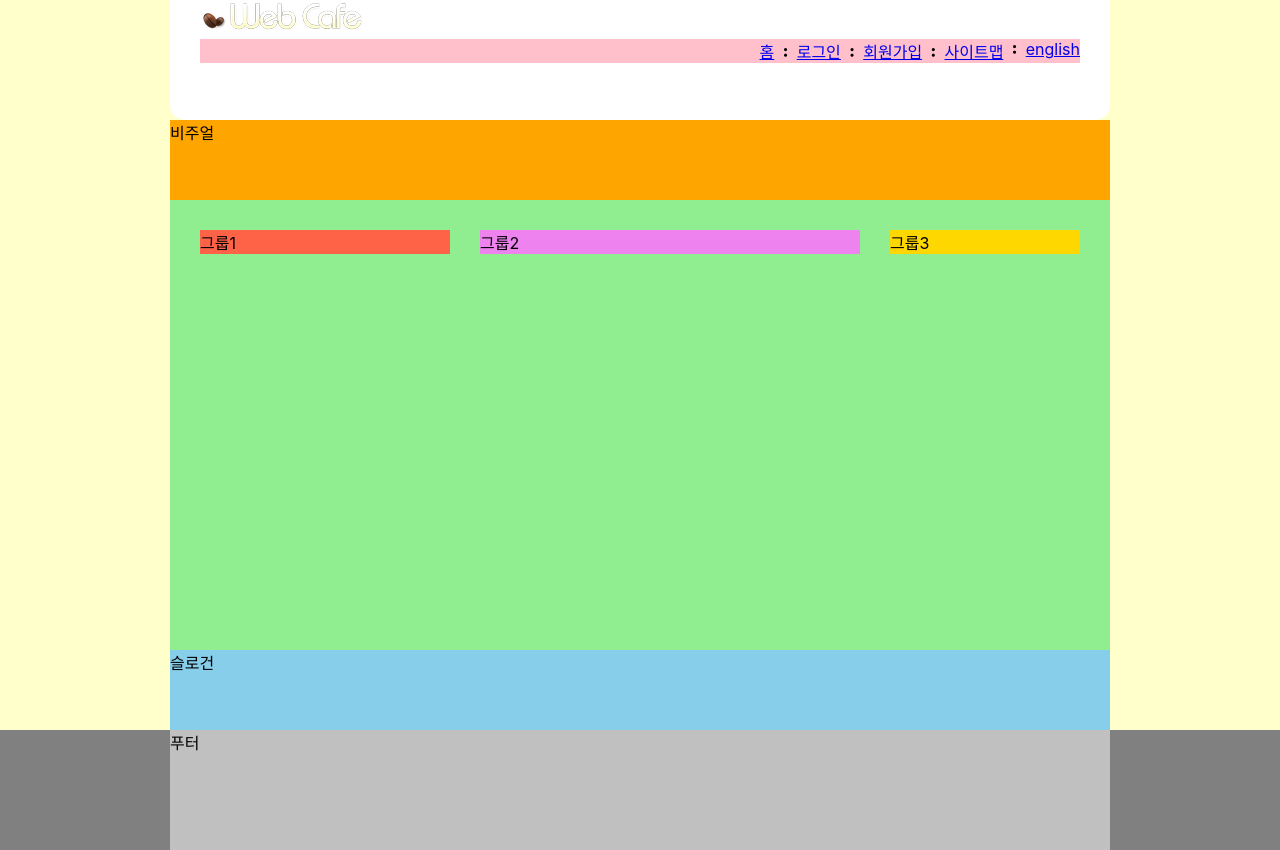
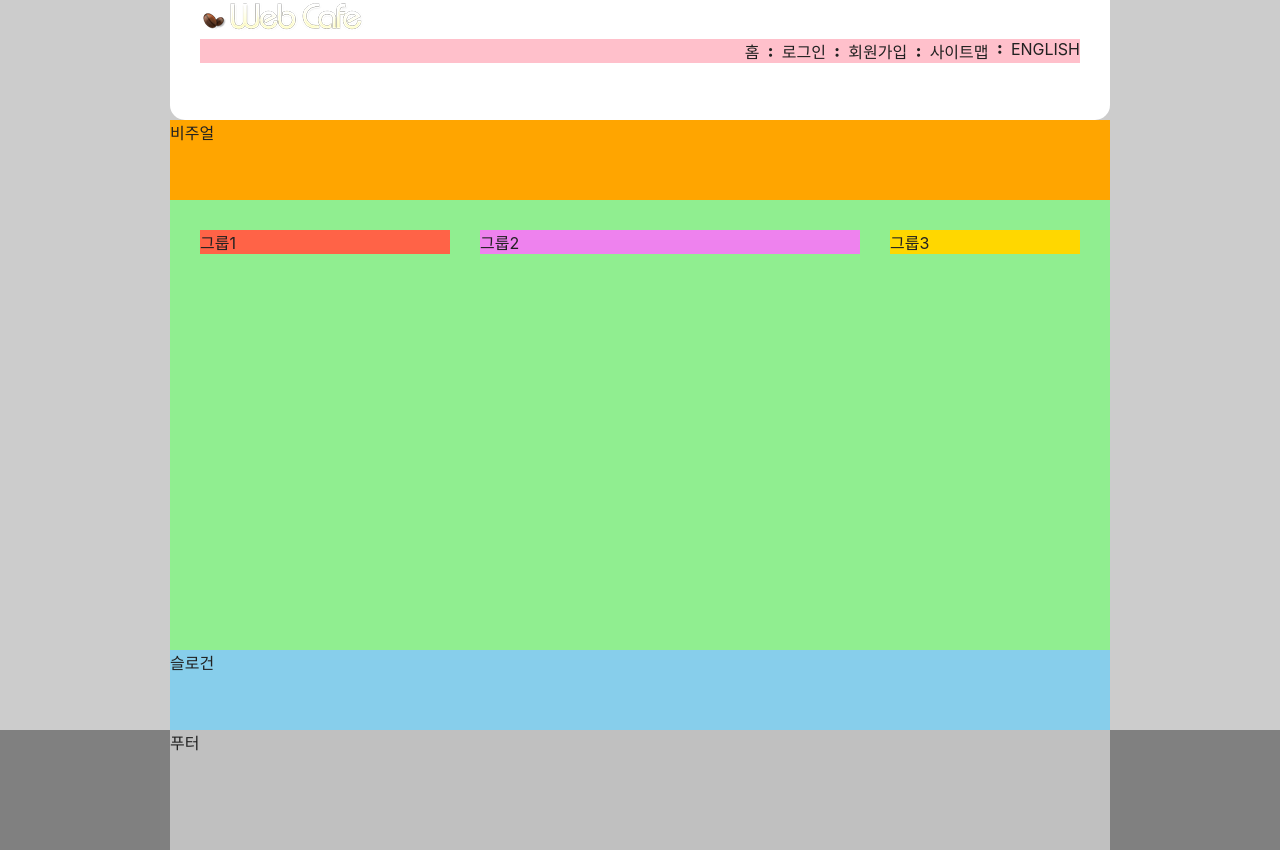
Before and after one commit to jangjihoon96/HTML5, a website: page index.html in a window 1280 px wide. Drawn offline with Linux system fonts and the light colour scheme; a web font is replaced by a local one.

Commit message:
영문 대소문자 변환 실습

```diff
--- a/styles/style.css
+++ b/styles/style.css
@@ -5,9 +5,14 @@
 *, *::before, *::after{
   box-sizing: border-box;
 }
+a{
+  color: inherit;
+  text-decoration: none;
+}
 /* 본문 스타일 */
 body{
-  background-color: #ffc;
+  color: #212121;
+  background-color: #cccccc;
   font-family: "Pretendard Variable", Pretendard, -apple-system, BlinkMacSystemFont, system-ui, Roboto, "Helvetica Neue", "Segoe UI", "Apple SD Gothic Neo", "Noto Sans KR", "Malgun Gothic", "Apple Color Emoji", "Segoe UI Emoji", "Segoe UI Symbol", sans-serif;
 }
 /* 레이아웃 */
@@ -28,6 +33,9 @@
   display: flex;
   flex-flow: row nowrap;
   justify-content: flex-end;
+}
+.member a{
+  text-transform: uppercase;
 }
 
 /* .member li::before{
```
